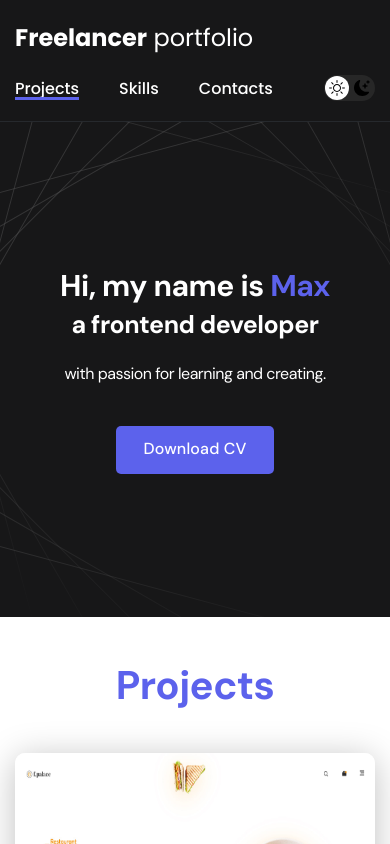
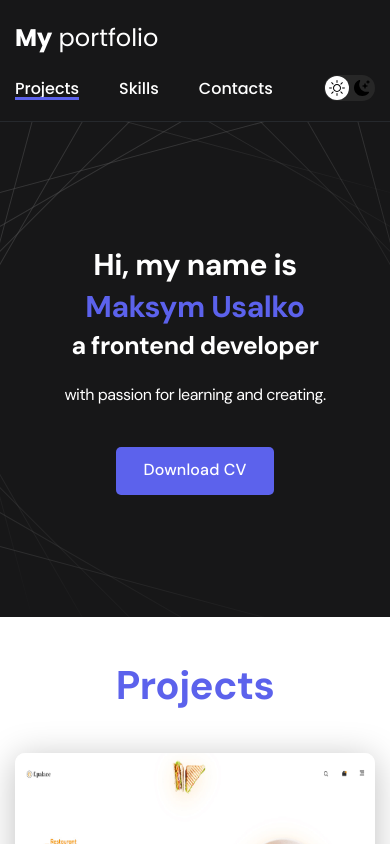
Before and after one commit to MadNake/DemoPortfolio, a React (Vite) app: page / in a window 390 px wide. Shown: the top 844 px of the page. Built offline with nearby package versions, Linux system fonts and the light colour scheme.

Commit message:
changed contacts

```diff
--- a/src/components/Header/Header.jsx
+++ b/src/components/Header/Header.jsx
@@ -6,7 +6,7 @@ const Header = () => {
 			<div className={s.header__wrapper}>
 				<h1 className={s.header__title}>
 					<strong>Hi, my name is
-						<span className={s.name}> Max</span>
+						<span className={s.name}> Maksym Usalko</span>
 					</strong><br />
 					a frontend developer
 				</h1>
--- a/src/components/Header/Header.module.css
+++ b/src/components/Header/Header.module.css
@@ -56,6 +56,7 @@
 
 	.header__title{
 		font-size: 30px;
+		max-width: 440px;
 	}
 
 	.header__title strong {
@@ -68,6 +69,10 @@
 		font-size: 25px;
 	}
 
+	.header__title{
+		max-width: 320px;
+	}
+
 	.header__title strong {
 		font-size: 30px;
 	}
--- a/src/components/Navigate/Navigate.jsx
+++ b/src/components/Navigate/Navigate.jsx
@@ -11,7 +11,7 @@ const Navigate = () => {
 	return (
 		<nav className={s.nav}>
 				<div className={s.nav__row}>
-					<NavLink to={"/"} className={s.logo}><strong>Freelancer</strong> portfolio</NavLink>
+					<NavLink to={"/"} className={s.logo}><strong>My</strong> portfolio</NavLink>
 					<ul className={s.nav__list}>
 						<li><NavLink className={isActive} to={"/"}>Projects</NavLink></li>
 						<li><NavLink className={isActive} to={"/skills"}>Skills</NavLink></li>
```
